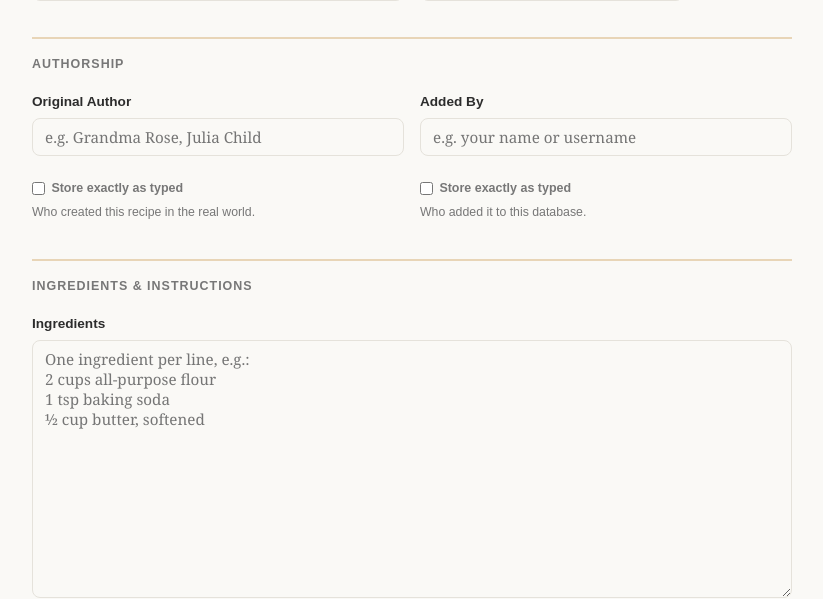
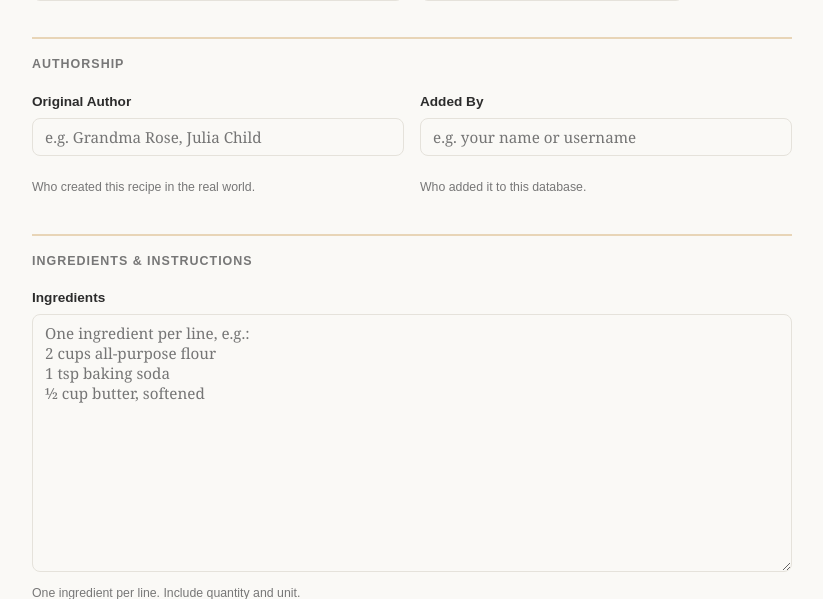
Before and after one commit to calboy1234/therecipes, a Flask app: page /recipes/new in a window 1280 px wide. Shown: the part 341-940 px from the top of the page, without its empty margins (32-855 px from the left). Run offline with Flask 3, Linux system fonts and the light colour scheme.

Commit message:
Remove namecase override options from recipe_form.html
Removed author and submitter override checkbox inputs from the recipe form.

```diff
--- a/templates/recipe_form.html
+++ b/templates/recipe_form.html
@@ -129,12 +129,6 @@
                placeholder="e.g. Grandma Rose, Julia Child"
                oninput="updateNamePreview('author')" />
         <div class="name-preview" id="author-preview"></div>
-        <label class="override-row">
-          <input type="checkbox" id="author_override_cb" value="1"
-                 onchange="updateNamePreview('author')" />
-          Store exactly as typed
-        </label>
-        <input type="hidden" name="author_override" id="author_override" value="0" />
       </div>
       <p class="field-hint">Who created this recipe in the real world.</p>
     </div>
@@ -146,12 +140,6 @@
                placeholder="e.g. your name or username"
                oninput="updateNamePreview('submitter')" />
         <div class="name-preview" id="submitter-preview"></div>
-        <label class="override-row">
-          <input type="checkbox" id="submitter_override_cb" value="1"
-                 onchange="updateNamePreview('submitter')" />
-          Store exactly as typed
-        </label>
-        <input type="hidden" name="submitter_override" id="submitter_override" value="0" />
       </div>
       <p class="field-hint">Who added it to this database.</p>
     </div>
```
